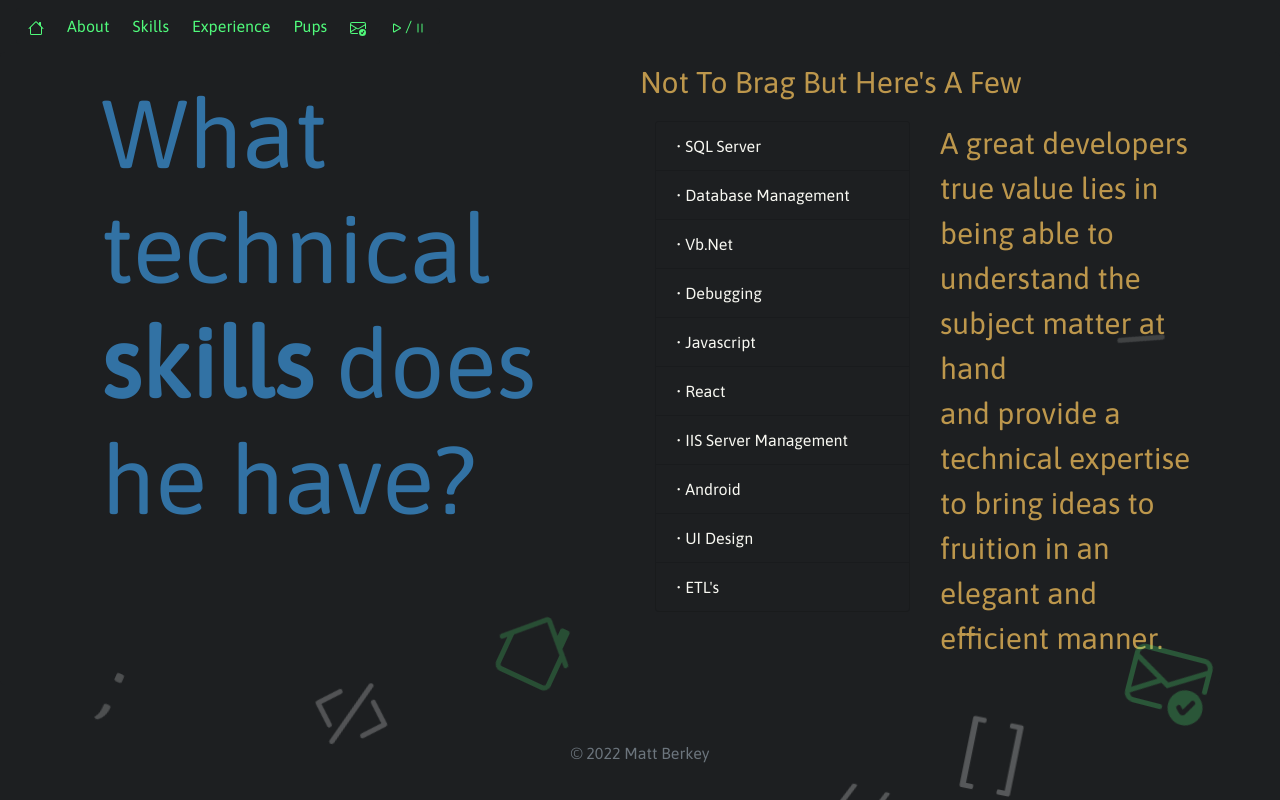
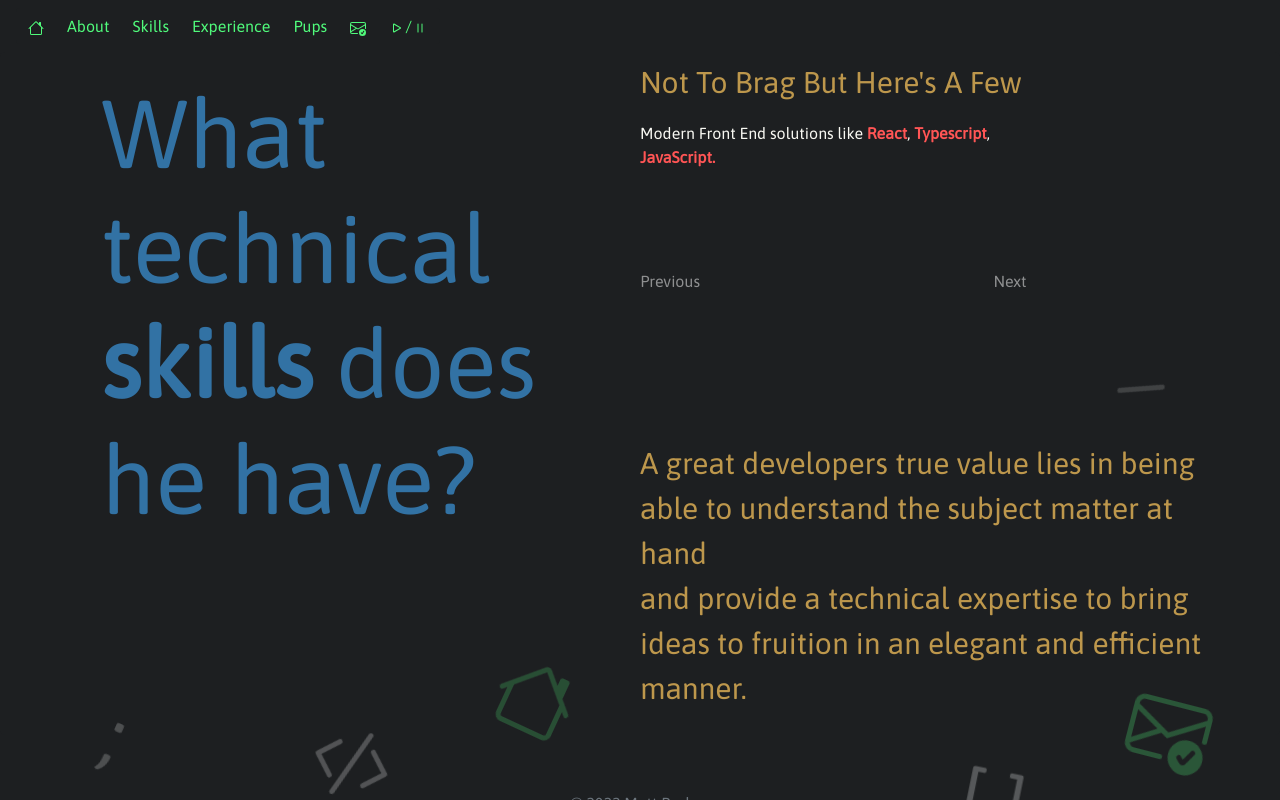
Before and after one commit to mberkey/MB-Portfolio, a React (Create React App) app: page /Skills in a window 1280 px wide. Shown: the top 800 px of the page. Built offline with nearby package versions, Linux system fonts and the light colour scheme.

Commit message:
various updates

```diff
--- a/src/components/About.js
+++ b/src/components/About.js
@@ -22,8 +22,8 @@ export default class About extends Component {
 
 
                                     <ListGroup id='listAbout'>
-                                        <ListGroup.Item style={listGroupColor}>•	Inventory Control Applications</ListGroup.Item>
-                                        <ListGroup.Item style={listGroupColor}>•	SQL Databases</ListGroup.Item>
+                                        <ListGroup.Item style={listGroupColor}>•	Inventory and System Control applications as Console applications, Single Page applications and Mobile Web apps written in VB, React and Typescript all relying on Web services and APIs to get data from our SQL Databases.</ListGroup.Item>
+                                        <ListGroup.Item style={listGroupColor}>•	SQL Database Administration, Query Optimization, Debugging </ListGroup.Item>
                                         <ListGroup.Item style={listGroupColor}>•	Web Apps and MUCH more.</ListGroup.Item>
                                     </ListGroup>
 
--- a/src/components/Contact.js
+++ b/src/components/Contact.js
@@ -4,7 +4,7 @@ import { Row, Container, Col } from "react-bootstrap";
 
 const cryptoJobLink = "https://cryptojobslist.com/talent/profile/crypto-professional-remote-pccj9fvkpb";
 const gitHubLink = "https://github.com/mberkey?tab=repositories";
-
+const linkedInLink = "www.linkedin.com/in/matthew-berkey-0566506b"
 export default class Contact extends Component {
     render(){
         return(
@@ -23,6 +23,9 @@ export default class Contact extends Component {
                                 <a href={cryptoJobLink} target="_blank" className='contactLink' >Hire me on <b>Crypto Jobs</b> List</a>
 
                                 <a href={gitHubLink}  target="_blank" className='contactLink' rel="noopener">Yes, I have a <b>GitHub</b></a>
+
+                                <a href={linkedInLink}  target="_blank" className='contactLink' rel="noopener">Here is my <b>LinkedIN</b></a>
+
                             </Col>
                         </Row>
                    </Col>
--- a/src/components/Experience.js
+++ b/src/components/Experience.js
@@ -15,7 +15,7 @@ const Experience = () =>{
             <Container>
                 <Row>
                     <Col >
-                        <h2>How about <b>experience</b>?</h2>
+                        <h2>How about work <b>experience</b>?</h2>
                     </Col>
                     <Col className="experience">
                                     <p>2018 - Present</p>
@@ -28,7 +28,7 @@ const Experience = () =>{
                                     <h5>Graduate of Univ. Of Toledo</h5>
                                     <h5>Bachelor of Science in Computer Science & Engineering Technology</h5>
                                     <br />
-                                    <p >Blockchain & Web3 Portfolio Loading...</p>
+
                                     <br />
                                     <br />
                                     <p>If you're still reading, first of all <b>thank you</b>, hope you like my page.<br/> If would like to know more about me and how my skills could be useful to you click {contact}!</p>
--- a/src/components/Skills.js
+++ b/src/components/Skills.js
@@ -1,9 +1,16 @@
-import React, {Component} from "react";
-import {Container, ListGroup, Row, Col} from 'react-bootstrap';
-const listGroupColor = {backgroundColor: "#1D1F21"
-                        ,color: '#f8f8f2'};
-export default class Skills extends Component {
-    render(){
+import React,{useState} from "react";
+import {Container, Row, Col, Carousel, CarouselItem} from 'react-bootstrap';
+
+const popSkills = {
+    color: '#ff5555'
+}
+
+const Skills =()=> {
+    const [index, setIndex] = useState(0);
+
+    const handleSelect = (selectedIndex, e) => {
+      setIndex(selectedIndex);
+    };
         return(
             <>
                 <div className="jumbotron m-6 p-2 mb-1 fluid text-start">
@@ -15,29 +22,44 @@ export default class Skills extends Component {
                                 </div>
                             </Col>
                             <Col>
-
                                 <Row className='align-items-start'>
                                     <p id='skills'>Not To Brag But Here's A Few<br/></p>
                                 </Row>
                                 <Row>
-                                <Col>
-                                    <ListGroup className='text-start'>
-                                        <ListGroup.Item style={listGroupColor}>•	SQL Server</ListGroup.Item>
-                                        <ListGroup.Item style={listGroupColor}>•	Database Management</ListGroup.Item>
-                                        <ListGroup.Item style={listGroupColor}>•	Vb.Net</ListGroup.Item>
-                                        <ListGroup.Item style={listGroupColor}>•	Debugging</ListGroup.Item>
-                                        <ListGroup.Item style={listGroupColor}>•	Javascript</ListGroup.Item>
-                                        <ListGroup.Item style={listGroupColor}>•	React</ListGroup.Item>
-                                        <ListGroup.Item style={listGroupColor}>•    IIS Server Management</ListGroup.Item>
-                                        <ListGroup.Item style={listGroupColor}>•	Android</ListGroup.Item>
-                                        <ListGroup.Item style={listGroupColor}>•	UI Design</ListGroup.Item>
-                                        <ListGroup.Item style={listGroupColor}>•	ETL's</ListGroup.Item>
-                                    </ListGroup>
-                                </Col>
+                                        <Carousel activeIndex={index} onSelect={handleSelect} controls={true} nextIcon={<></>}>
+                                            <CarouselItem>
+                                            Modern Front End solutions like <span style={popSkills}><b>React</b></span>, <span style={popSkills}><b>Typescript</b></span>, <span style={popSkills}><b>JavaScript.</b></span>
+                                            </CarouselItem>
+                                            <CarouselItem>
+                                            Expertise with <span style={popSkills}><b>HTML</b></span> and <span style={popSkills}><b>CSS</b></span>
+                                            </CarouselItem>
+                                            <CarouselItem>
+                                            <span style={popSkills}><b>SQL Database Administration</b></span> creating, maintaining, and optimizing queries, databases, tables, stored procedures, and views.
+                                            </CarouselItem>
+                                            <CarouselItem>
+                                            Object Oriented Languages: <span style={popSkills}><b>C#</b></span> and <span style={popSkills}><b>VB.NET</b></span> utilized as creating <span style={popSkills}><b>APIs</b></span> and <span style={popSkills}><b>Web Services</b></span> for various applications. As well as standalone console applications.
+                                            </CarouselItem>
+                                            <CarouselItem>
+                                            Proficient in identifying and resolving issues in various applications and frameworks through effective <span style={popSkills}><b>debugging</b></span> techniques.
+                                            </CarouselItem>
+                                            <CarouselItem>
+                                            <span style={popSkills}><b>IIS Server Management</b></span>
+                                            </CarouselItem>
+                                            <CarouselItem>
+                                            Proficient with <span style={popSkills}><b>GitHub</b></span>, <span style={popSkills}><b>Azure DevOps</b></span> for version control and Continuous Integration, and experience with <span style={popSkills}><b>Azure Cloud</b></span>.
+                                            </CarouselItem>
+                                            <CarouselItem>
+                                            A passion for learning new technologies, languages and frameworks to better my <span style={popSkills}><b>abilities</b></span>  and grow my toolbox when tackling complex real world problems.
+                                            </CarouselItem>
+                                            <CarouselItem>
+                                            More details and information with request.
+                                            </CarouselItem>
+                                        </Carousel>
+                                    </Row>
 
-                                <Col>
+                                    <Row>
                                         <p id='blurb'>A great developers true value lies in being able to understand the subject matter at hand<br/> and provide a technical expertise to bring ideas to fruition in an elegant and efficient manner.</p>
-                                </Col>
+
                                 </Row>
                             </Col>
                         </Row>
@@ -46,4 +68,4 @@ export default class Skills extends Component {
             </>
         )
     }
-}
+export default Skills;
--- a/src/css/index.css
+++ b/src/css/index.css
@@ -168,6 +168,10 @@ img{
   background-color: #1D1F21 !important;
 }
 
+.carousel-control-next-icon{
+  opacity: 1 !important
+}
+
 nav :hover{
   color: #ff79c6 !important;
 }
```
Lines whose indentation alone changed are shown as unchanged.
